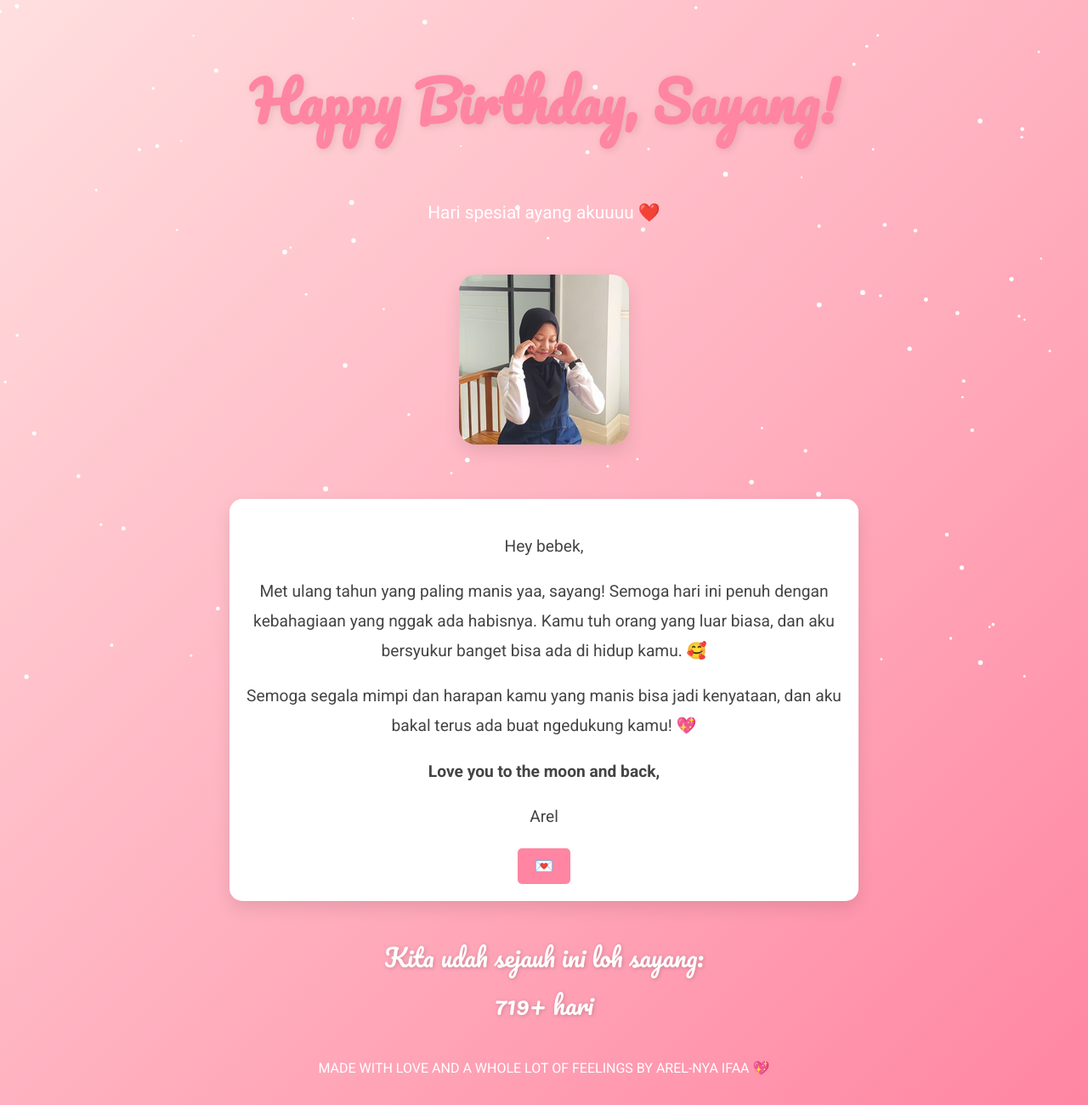
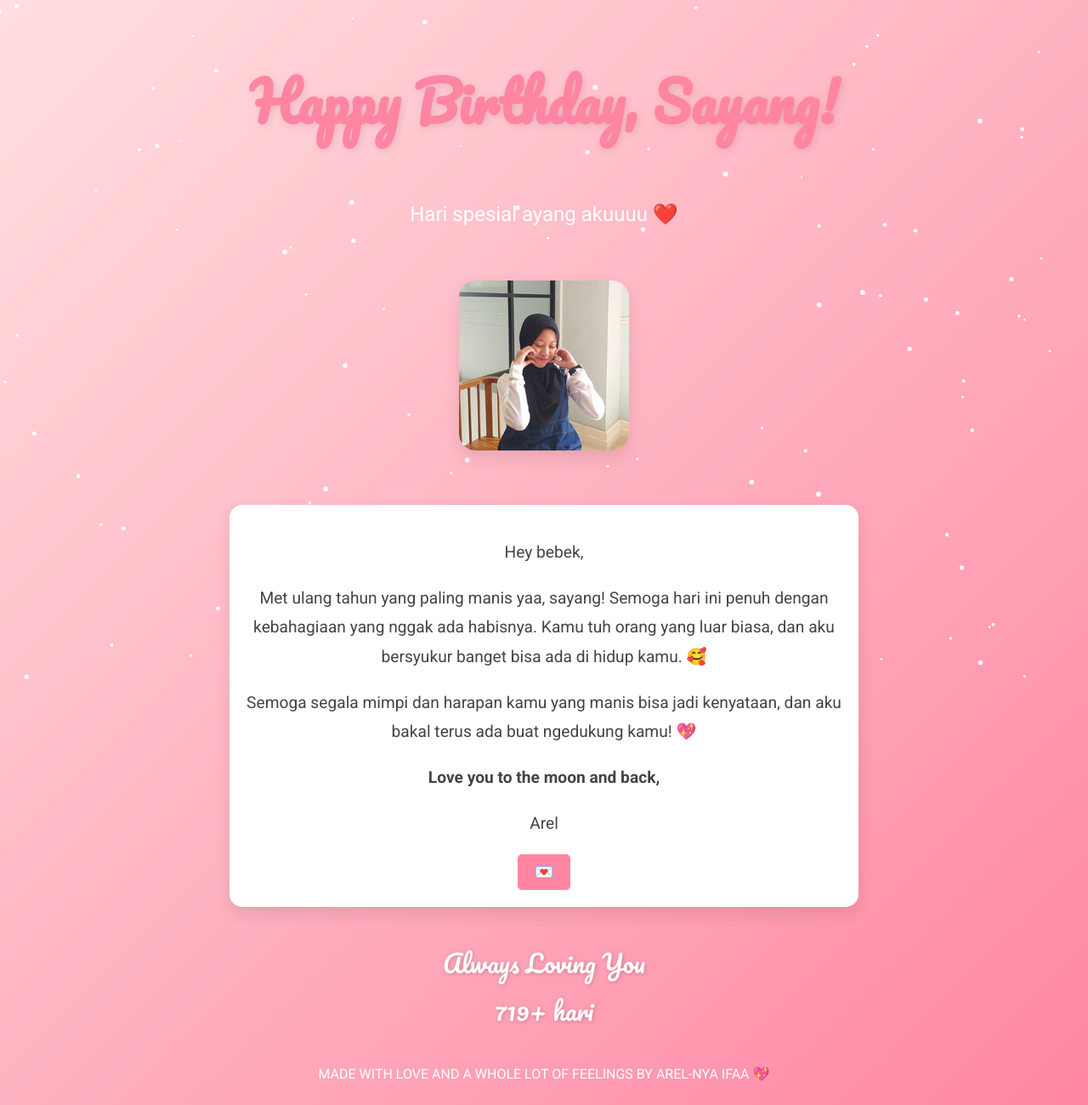
Before and after one commit to arelquack/ifaa-birthday, a plain HTML site: page index.html in a window 1280 px wide. Shown: the top 1300 px of the page at 85% size. Drawn offline with nearby package versions, Linux system fonts and the light colour scheme.

Commit message:
eighth iteration: some simplification on text

```diff
--- a/index.html
+++ b/index.html
@@ -36,7 +36,7 @@
                 </div>
 
                 <div id="relationshipCounter">
-                    <p>Kita udah sejauh ini loh sayang:</p>
+                    <p>Always Loving You</p>
                     <p id="daysCounter">0+</p>
                 </div>
             </main>
--- a/styles/style.css
+++ b/styles/style.css
@@ -30,7 +30,7 @@ header h1 {
 }
 
 header p {
-    font-size: 1.3rem;
+    font-size: 1.5rem;
     margin-top: 10px;
     color: #ffffff;
 }
```
